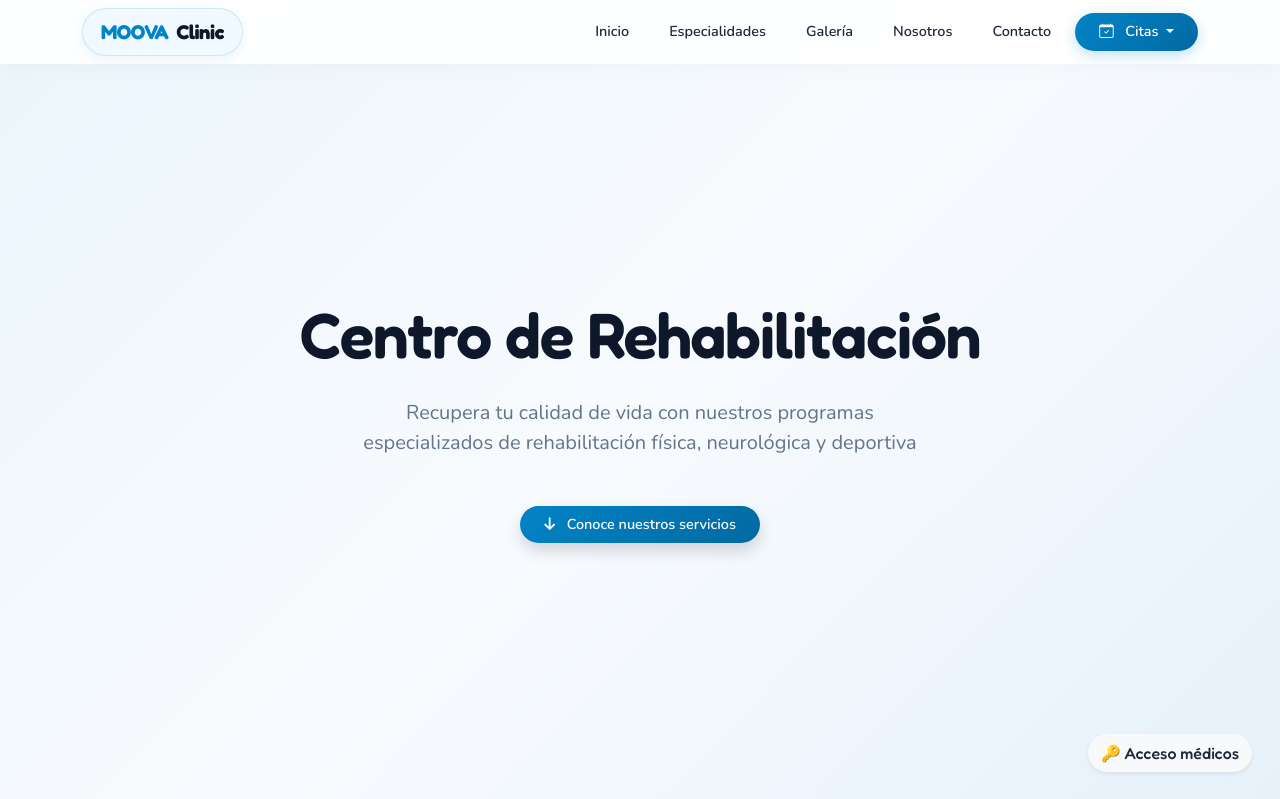
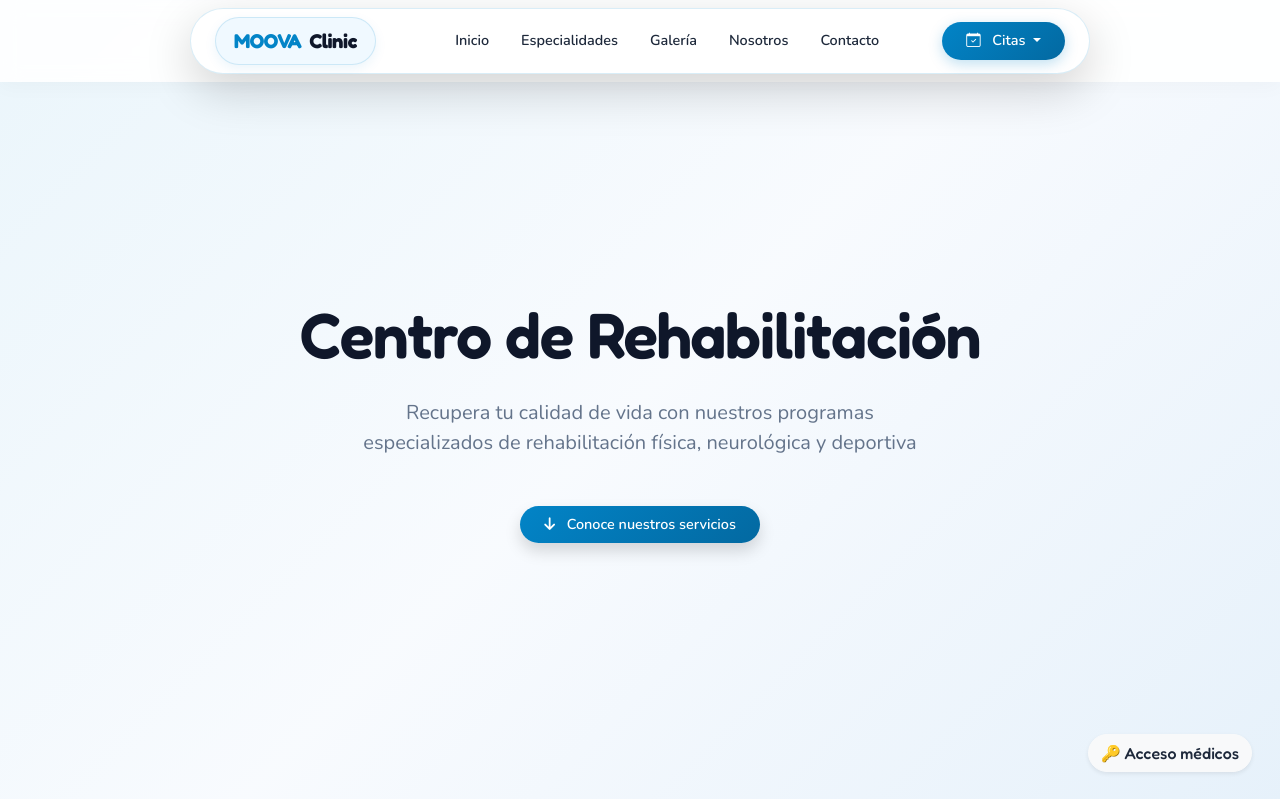
Before and after one commit to i2512546-maker/moovaclinic, a Flask app: page / in a window 1280 px wide. Shown: the top 799 px of the page. Run offline with Flask 3, Linux system fonts and the light colour scheme; data that the repository does not hold is empty.

Commit message:
style: navbar centrado en burbuja flotante moderna con menu de citas

```diff
--- a/templates/index.html
+++ b/templates/index.html
@@ -42,43 +42,47 @@
 </head>
 <body>
 
-    <!-- NAVBAR RESPONSIVE -->
-    <nav class="navbar navbar-expand-lg fixed-top bg-white shadow-sm py-2">
-        <div class="container">
-            <a class="navbar-brand logo mb-0" href="#">MOOVA <span>Clinic</span></a>
-            <button class="navbar-toggler" type="button" data-bs-toggle="collapse" data-bs-target="#navbarMoova" aria-controls="navbarMoova" aria-expanded="false" aria-label="Alternar navegación">
-                <span class="navbar-toggler-icon"></span>
-            </button>
-            <div class="collapse navbar-collapse" id="navbarMoova">
-                <ul class="navbar-nav ms-auto mb-2 mb-lg-0 align-items-lg-center gap-lg-2 pt-2 pt-lg-0">
-                    <li class="nav-item"><a class="nav-link px-3" href="#">Inicio</a></li>
-                    <li class="nav-item"><a class="nav-link px-3" href="#especialidades">Especialidades</a></li>
-                    <li class="nav-item"><a class="nav-link px-3" href="#galeria">Galería</a></li>
-                    <li class="nav-item"><a class="nav-link px-3" href="#nosotros">Nosotros</a></li>
-                    <li class="nav-item"><a class="nav-link px-3" href="#contacto">Contacto</a></li>
-                    <li class="nav-item dropdown dropdown-center">
+    <!-- NAVBAR CENTRADO EN BURBUJA FLOTANTE -->
+    <nav class="navbar navbar-expand-lg fixed-top py-3">
+        <div class="container justify-content-center">
+            <div class="navbar-bubble bg-white shadow-lg rounded-pill px-4 py-2 d-flex align-items-center justify-content-between w-100" style="max-width: 900px; border: 1px solid rgba(2,132,199,0.15); backdrop-filter: blur(12px);">
+                <a class="navbar-brand logo mb-0" href="#">MOOVA <span>Clinic</span></a>
+                <button class="navbar-toggler border-0 shadow-none" type="button" data-bs-toggle="collapse" data-bs-target="#navbarMoova" aria-controls="navbarMoova" aria-expanded="false" aria-label="Alternar navegación">
+                    <span class="navbar-toggler-icon"></span>
+                </button>
+                <div class="collapse navbar-collapse justify-content-center flex-grow-0" id="navbarMoova">
+                    <ul class="navbar-nav mb-2 mb-lg-0 align-items-lg-center gap-lg-3 pt-2 pt-lg-0">
+                        <li class="nav-item"><a class="nav-link px-2 fw-semibold" href="#">Inicio</a></li>
+                        <li class="nav-item"><a class="nav-link px-2 fw-semibold" href="#especialidades">Especialidades</a></li>
+                        <li class="nav-item"><a class="nav-link px-2 fw-semibold" href="#galeria">Galería</a></li>
+                        <li class="nav-item"><a class="nav-link px-2 fw-semibold" href="#nosotros">Nosotros</a></li>
+                        <li class="nav-item"><a class="nav-link px-2 fw-semibold" href="#contacto">Contacto</a></li>
+                    </ul>
+                </div>
+                <div class="d-none d-lg-block">
+                    <div class="dropdown dropdown-center">
                         <button class="btn btn-moova rounded-pill dropdown-toggle px-4 py-2" type="button" data-bs-toggle="dropdown" aria-expanded="false">
                             <i class="bi bi-calendar-check me-2"></i> Citas
                         </button>
                         <ul class="dropdown-menu dropdown-menu-end shadow border mt-2 rounded-3 p-2">
                             <li>
                                 <a href="{{ url_for('citas_page') }}" class="dropdown-item rounded-2 py-2 d-flex align-items-center gap-2">
-                                    <i class="bi bi-calendar-plus text-success"></i> <span>Agendar cita</span>
+                                    <i class="bi bi-calendar-plus text-primary"></i> <span>Agendar cita</span>
                                 </a>
                             </li>
                             <li>
                                 <a href="{{ url_for('modificar_cita_page') }}" class="dropdown-item rounded-2 py-2 d-flex align-items-center gap-2">
-                                    <i class="bi bi-pencil-square text-success"></i> <span>Modificar cita</span>
+                                    <i class="bi bi-pencil-square text-primary"></i> <span>Modificar cita</span>
                                 </a>
                             </li>
                             <li>
                                 <a href="{{ url_for('cancelar_cita_page') }}" class="dropdown-item rounded-2 py-2 d-flex align-items-center gap-2">
-                                    <i class="bi bi-x-circle text-success"></i> <span>Cancelar cita</span>
+                                    <i class="bi bi-x-circle text-danger"></i> <span>Cancelar cita</span>
                                 </a>
                             </li>
                         </ul>
-                    </li>
-                </ul>
+                    </div>
+                </div>
             </div>
         </div>
     </nav>
```
